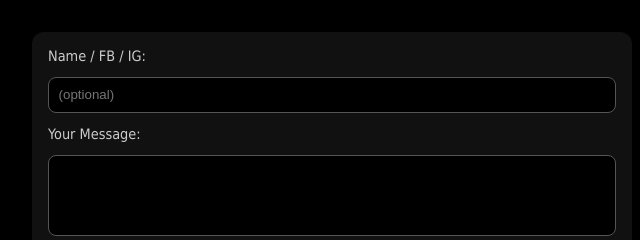
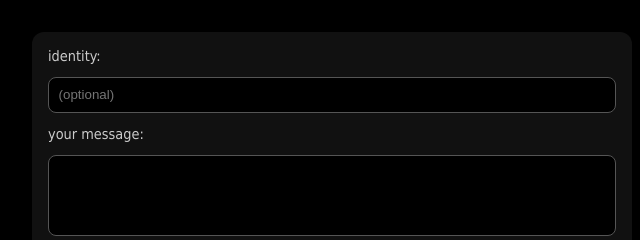
Before and after one commit to pseudonymhq/leavemessage, a plain HTML site: page index.html in a window 1280 px wide. Shown: the top 240 px of the page, 308-948 px from the left. Drawn offline with Linux system fonts and the light colour scheme.

Commit message:
Update index.html

```diff
--- a/index.html
+++ b/index.html
@@ -103,10 +103,10 @@
 
 
 <form id="messageForm" action="https://formspree.io/f/mldpejgg" method="POST">
-  <label for="identity">Name / FB / IG:</label>
+  <label for="identity">identity:</label>
   <input type="text" id="identity" name="identity" placeholder="(optional)">
 
-  <label for="messageInput">Your Message:</label>
+  <label for="messageInput">your message:</label>
   <textarea id="messageInput" name="message" rows="4" required></textarea>
 
   <button type="submit">Send Message</button>
```
